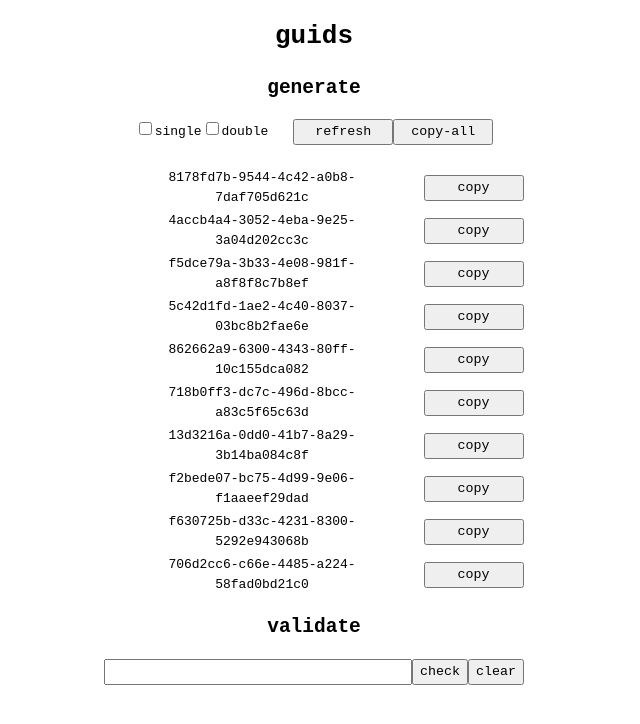
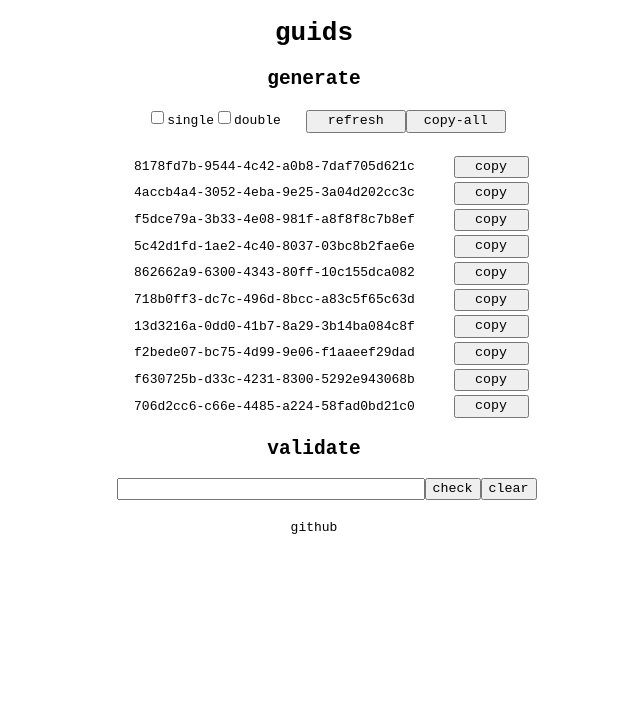
Before and after one commit to schnee72/guidtools, a Preact app: page / in a window 1280 px wide. Both pictures are taken after a click on the button "refresh". Shown: the top 724 px of the page, without its empty margins (326-966 px from the left). Built offline with nearby package versions, Linux system fonts and the light colour scheme.

Commit message:
style and readme

```diff
--- a/src/App.js
+++ b/src/App.js
@@ -9,6 +9,9 @@ export default class App extends Component {
         <h1>guids</h1>
         <Generate />
         <Validate />
+        <div class="float-left">
+          <a href="https://github.com/schnee72/guidtools">github</a>
+        </div>
       </div>
     );
   }
--- a/src/Generate.js
+++ b/src/Generate.js
@@ -79,7 +79,7 @@ export default class Generate extends Component {
     return (
       <div>
         <h2>generate</h2>
-        <div class="bottom">
+        <div class="bottom left">
           <input
             type="checkbox"
             id="single"
@@ -92,7 +92,7 @@ export default class Generate extends Component {
             onclick={this.doubleClick}
             checked={this.state.doubleChecked} />
           <label for="double">double</label>
-          <div class="five"/>
+          <div class="twentyfive"/>
           <button
             class="hundred"
             onClick={this.handleBuild}>refresh</button>
--- a/src/Guid.js
+++ b/src/Guid.js
@@ -33,17 +33,13 @@ export default class Guid extends Component {
   render() {
     return (
       <tr>
-        <td>
-          <div class="twoseventyfive">
-            <span class={this.state.guidClass}>{this.props.guid}</span>
-          </div>
+        <td class="threefifty">
+          <span class={this.state.guidClass}>{this.props.guid}</span>
         </td>
         <td>
-          <div class="hundred">
-            <button
-              class="left hundred"
-              onClick={this.copy}>{this.state.buttonText}</button>
-          </div>
+          <button
+            class="seventyfive"
+            onClick={this.copy}>{this.state.buttonText}</button>
         </td>
       </tr>
     );
--- a/src/Validate.js
+++ b/src/Validate.js
@@ -51,8 +51,9 @@ export default class Validate extends Component {
 
   render() {
     return (
-      <div>
+      <div class="bottom">
         <h2>validate</h2>
+        <div class="left">
           <input
             ref={ti => { this.textInput = ti; }}
             value={this.state.value}
@@ -64,6 +65,7 @@ export default class Validate extends Component {
           <button onclick={this.clear}>clear</button>
           <div><label class={this.state.labelClass}>{this.state.labelText}</label></div>
         </div>
+      </div>
     );
   }
 }
--- a/src/index.css
+++ b/src/index.css
@@ -1,6 +1,6 @@
 * {
   font-family: monospace;
-  line-height: 1.5;
+  line-height: 1.25;
 }
 
 body {
@@ -9,12 +9,20 @@ body {
   margin-right: auto;
 }
 
+a {
+  color: inherit;
+}
+
+a:link {
+  text-decoration: none;
+}
+
 .bottom {
   padding-bottom: 20px;
 }
 
 .left {
-  margin-left: 20px;
+  margin-left: 25px;
 }
 
 .hundred {
@@ -23,9 +31,13 @@ body {
   min-width: 100px;
 }
 
-.five {
+.twentyfive {
   width: 25px;
   display: inline-block;
+}
+
+.top-left {
+  float: left;
 }
 
 .hidden {
@@ -38,10 +50,16 @@ body {
   min-width: 300px;
 }
 
-.twoseventyfive {
-  width: 275px;
-  max-width: 275px;
-  min-width: 275px;
+.threefifty {
+  width: 350px;
+  max-width: 350px;
+  min-width: 350px;
+}
+
+.seventyfive {
+  width: 75px;
+  max-width: 75px;
+  min-width: 75px;
 }
 
 .red {
--- a/src/index.html
+++ b/src/index.html
@@ -5,6 +5,7 @@
   <meta name="keywords" content="guid,generator,validator,generate,validate">
   <meta name="description" content="guid generator and validator">
   <meta name="viewport" content="width=device-width, initial-scale=1.0">
+  <meta name="google-site-verification" content="VJ9bAEbJWJ8Wg3RXG6Gjcmkm-SyE2GYV-UUHWG4Mpa8" />
   <title>guids</title>
 </head>
 <body>
```
Also changed, not shown: 1 other file (tests, documents, lock files or other folders). Lines whose indentation alone changed are shown as unchanged.
